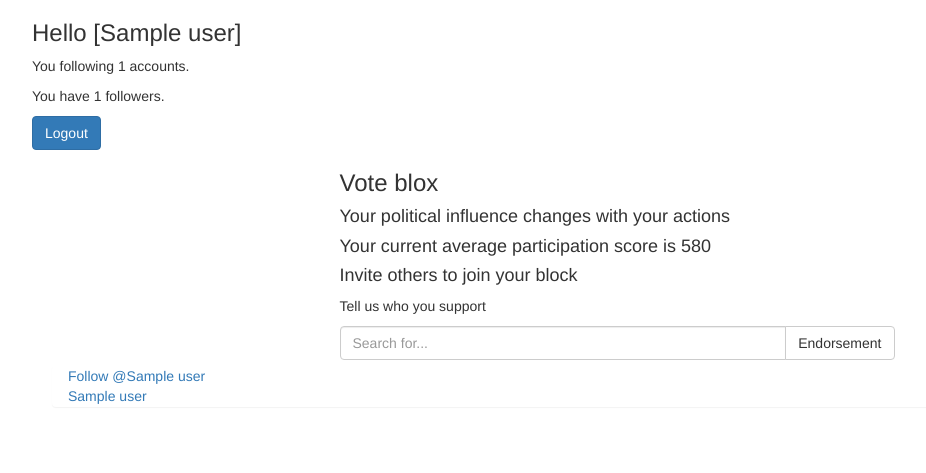
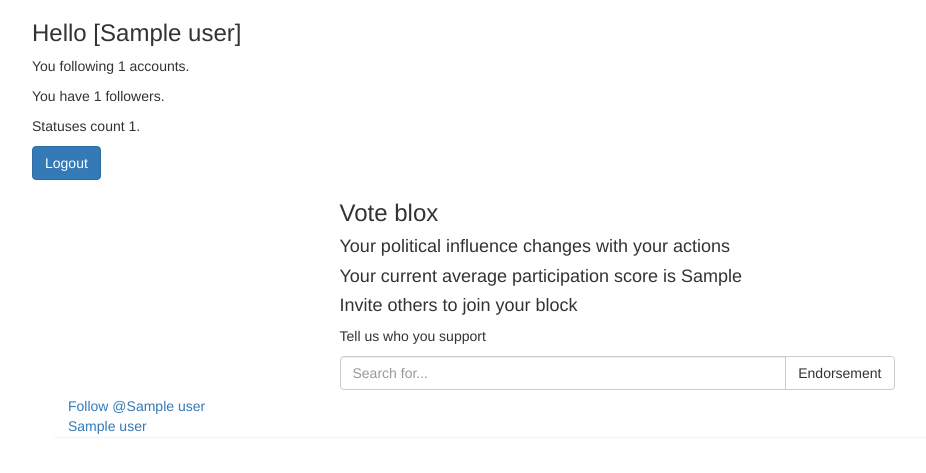
Before and after one commit to kirimaks/fetch_pages, a Flask app: template back-end/templates/tweets.html in a window 1280 px wide. Shown: the top 473 px of the page, without its empty margins (23-949 px from the left). Run offline with Flask 2, Linux system fonts and the light colour scheme; the template is opened without the code that fills it: most values are stand-ins (such as "Sample title", 1, 10 or a date in 2020); some libraries are stand-ins or nearby versions.

Commit message:
statuses count, politics score

```diff
--- a/back-end/search/tweets.py
+++ b/back-end/search/tweets.py
@@ -54,10 +54,17 @@ screen_name={}".format(user_name)
     data = json.loads(data)
 
     # Need to handle errors from api here...
+    #print(data)
 
     buff = dict()
     buff['followers_count'] = data['followers_count']
     buff['following_count'] = data['friends_count']
     buff['screen_name'] = data['screen_name']
+    buff['statuses_count'] = data['statuses_count']
+
+    #buff['retweet_count'] = data['status']['retweet_count']
+
+    buff['political_scope'] = 1.2 * (float(buff['followers_count']) +
+                                     float(buff['following_count']))
 
     return buff
--- a/back-end/templates/tweets.html
+++ b/back-end/templates/tweets.html
@@ -60,6 +60,8 @@
                 <h3> Hello [{{ user_data['screen_name'] }}]</h3>
                 <p>You following {{ user_data['following_count'] }} accounts.</p>
                 <p>You have {{ user_data['followers_count'] }} followers.</p>
+                <p>Statuses count {{ user_data['statuses_count'] }}.</p>
+                <!--p>Retweets count {{ user_data['retweet_count'] }}.</p-->
                 <a class="btn btn-primary" href="/logout">Logout</a>
             {% else %}
                 <a class="btn btn-primary" href="/login">Login</a>
@@ -69,7 +71,7 @@
             <div class="col-md-6 col-md-offset-3">
                 <h3>Vote blox</h3>
                 <h4>Your political influence changes with your actions</h4>
-                <h4>Your current average participation score is 580</h4>
+                <h4>Your current average participation score is {{ user_data['political_scope'] }}</h4>
                 <h4>Invite others to join your block</h4>
                 <p>Tell us who you support</p>
 
```
